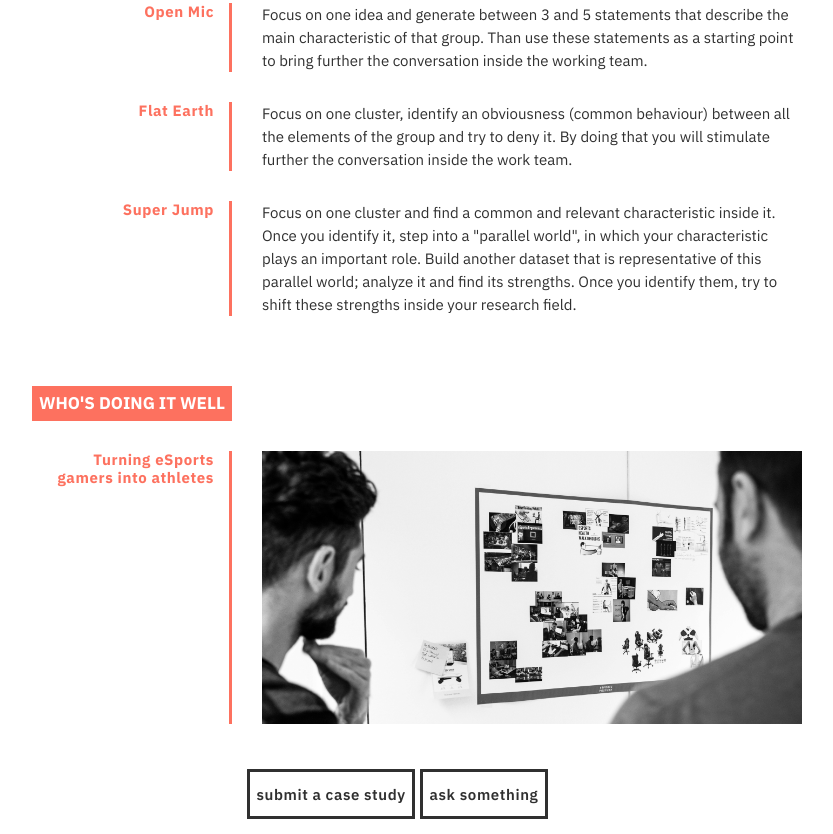
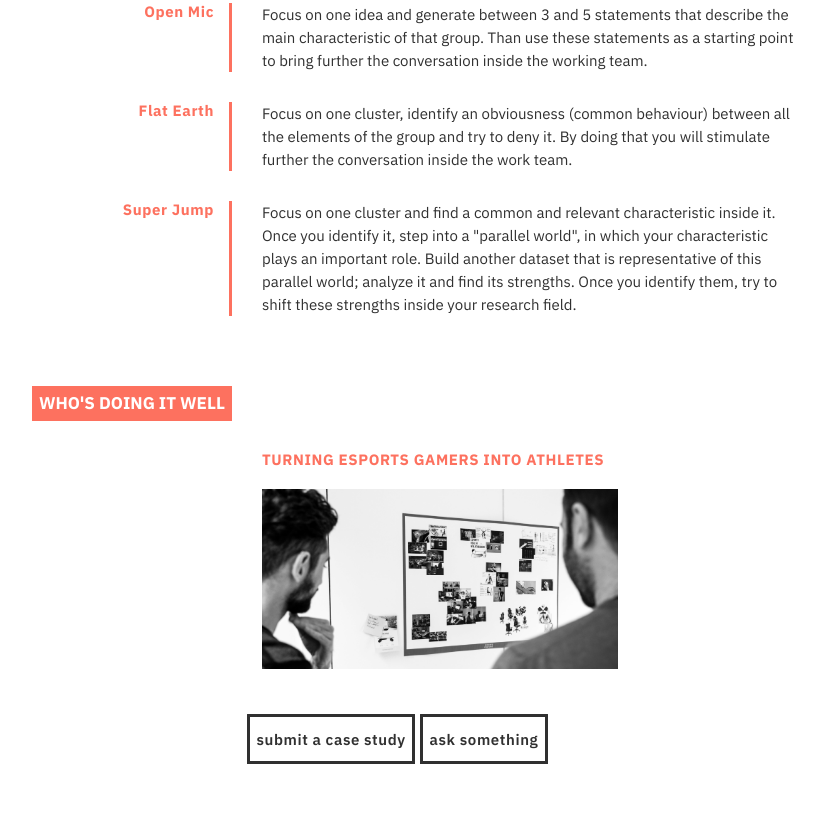
Before and after one commit to giacomoflaim/Tesi_prova, a plain HTML site: page FlockOfBirds.html in a window 1280 px wide. Shown: the part 1814-2648 px from the top of the page, without its empty margins (298-1131 px from the left). After the commit the page ends 2593 px from the top, so only its background shows below. Drawn offline with nearby package versions, Linux system fonts and the light colour scheme; a web font is replaced by a local one.

Commit message:
caso-studi pic

```diff
--- a/FlockOfBirds.html
+++ b/FlockOfBirds.html
@@ -113,7 +113,7 @@
                 </h5>
                 <div class="row top-30 left-0">
                     <div class="btn-3 list-group"id="list-tab" role="tablist">
-                        <a class="list-group-item list-group-item-action forms-btn" id="list-Facebook-list" data-toggle="list" href="#list-Facebook" role="tab" aria-controls="Facebook" style="width: 160px; margin-left: 30px; max-height: 15px">Images & Hashtags</a>
+                        <a class="list-group-item list-group-item-action forms-btn active" id="list-Facebook-list" data-toggle="list" href="#list-Facebook" role="tab" aria-controls="Facebook" style="width: 160px; margin-left: 30px; max-height: 15px">Images & Hashtags</a>
                         <a class="list-group-item list-group-item-action forms-btn" id="list-twitter-list" data-toggle="list" href="#list-twitter" role="tab" aria-controls="twitter" style="width: 70px;">Texts</a>
                     </div>
                 </div>
@@ -293,14 +293,13 @@
                             <h5 style="text-align: right; margin-left:-25px;">WHO'S DOING IT WELL</h5>
                     </div>
                     <div class="row" style="margin-top:30px;">
-                        <div class="col-md-3 col-numeri">
-                           <h4 style="text-align: right; margin-top:0px;">Turning eSports gamers into athletes</h4>
-                        </div>
-                        <div class="col-md-9">
-                            <a href="" target="_blank">
-                                <img src="img/_DSC9945.png" alt="Turning eSports gamers into athletes">
+                        <div class="col-md-9 offset-3">
+                           <h4 style="text-transform:uppercase;margin-top:0px; margin-bottom: 20px;">Turning eSports gamers into athletes</h4>
+                            <a target="_blank">
+                                <img src="./img/_DSC9945.png" style="max-height: 180px;"alt="Turning eSports gamers into athletes">
                             </a>
                         </div>
+
                     </div>
 
                     <div class="row" style="margin-top:30px;">
```
Also changed, not shown: OpenMic.html (+1 -1 lines).
